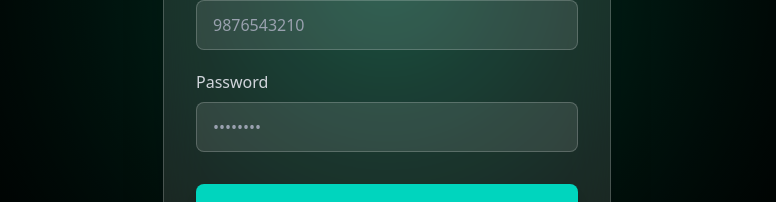
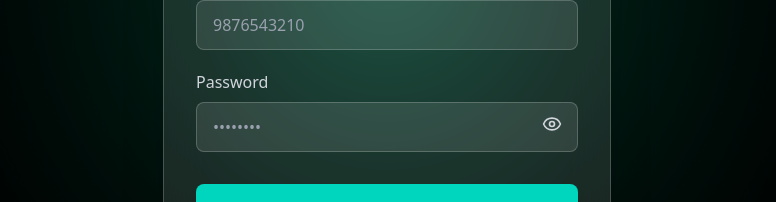
Before and after one commit to Varun-6390/Printify-Frontend, a React (Vite) app: page /Registration in a window 1280 px wide. Shown: the part 428-630 px from the top of the page, without its empty margins (253-1029 px from the left). Built offline with nearby package versions, Linux system fonts and the light colour scheme.

Commit message:
eye toggle in password

```diff
--- a/src/output.css
+++ b/src/output.css
@@ -270,8 +270,14 @@
   .top-10 {
     top: calc(var(--spacing) * 10);
   }
+  .top-11 {
+    top: calc(var(--spacing) * 11);
+  }
   .top-16 {
     top: calc(var(--spacing) * 16);
+  }
+  .right-4 {
+    right: calc(var(--spacing) * 4);
   }
   .-bottom-2 {
     bottom: calc(var(--spacing) * -2);
@@ -948,6 +954,9 @@
   }
   .pt-20 {
     padding-top: calc(var(--spacing) * 20);
+  }
+  .pr-12 {
+    padding-right: calc(var(--spacing) * 12);
   }
   .pb-3 {
     padding-bottom: calc(var(--spacing) * 3);
--- a/src/pages/User/Registration.jsx
+++ b/src/pages/User/Registration.jsx
@@ -1,8 +1,10 @@
 import React, { useState } from 'react';
 import axios from 'axios';
 import AnimatedPage from '../../components/AnimatedPage';
+import { Eye, EyeOff } from "lucide-react";   // <-- for eye icons
 
 const Registration = () => {
+
   const [form, setForm] = useState({
     name: '',
     email: '',
@@ -10,35 +12,43 @@ const Registration = () => {
     mobile: ''
   });
 
+  const [loading, setLoading] = useState(false);
+
+  // SHOW/HIDE PASSWORD STATES
+  const [showPassword, setShowPassword] = useState(false);
+
   const handleChanges = (e) => {
     setForm({ ...form, [e.target.name]: e.target.value });
   };
 
   const handleSubmit = async (e) => {
     e.preventDefault();
+    setLoading(true);
 
     try {
-      const res = await axios.post(`${import.meta.env.VITE_API_URL}/api/user`, form);
-      console.log(res.data);
+      const res = await axios.post(
+        `${import.meta.env.VITE_API_URL}/api/user`,
+        form
+      );
+
       alert("Registered Successfully!");
+      setForm({ name: "", email: "", password: "", mobile: "" });
+
     } catch (er) {
-      console.log(er);
       alert("Something went wrong! Try again later");
     }
+
+    setLoading(false);
   };
 
   return (
     <AnimatedPage>
-      {/* FULL PAGE BACKGROUND */}
       <div className="min-h-screen bg-black flex items-center justify-center px-6 relative overflow-hidden">
 
-        {/* Spotlight Glow */}
+        {/* Background */}
         <div className="absolute inset-0 bg-[radial-gradient(circle_at_center,rgba(0,255,180,0.25),transparent_70%)]"></div>
-
-        {/* Vignette */}
         <div className="absolute inset-0 bg-[radial-gradient(circle,transparent,rgba(0,0,0,0.9))]"></div>
 
-        {/* REGISTRATION CARD */}
         <div className="relative z-10 w-full max-w-md p-8 backdrop-blur-xl bg-white/10 border border-white/20 shadow-2xl rounded-2xl">
 
           <div className="text-center mb-8">
@@ -47,16 +57,19 @@ const Registration = () => {
           </div>
 
           <form onSubmit={handleSubmit}>
+
             {/* Name */}
             <div className="mb-5">
               <label className="text-gray-300 block mb-2">Full Name</label>
               <input
                 type="text"
                 name="name"
+                value={form.name}
+                onChange={handleChanges}
                 placeholder="John Doe"
-                onChange={handleChanges}
-                className="w-full px-4 py-3 bg-white/10 border border-white/20 text-white
-                           rounded-lg placeholder-gray-400 focus:ring-2 focus:ring-teal-400 outline-none"
+                className="w-full px-4 py-3 bg-white/10 border border-white/20 text-white rounded-lg
+                placeholder-gray-400 focus:ring-2 focus:ring-teal-400 outline-none"
+                required
               />
             </div>
 
@@ -66,10 +79,12 @@ const Registration = () => {
               <input
                 type="email"
                 name="email"
+                value={form.email}
+                onChange={handleChanges}
                 placeholder="you@example.com"
-                onChange={handleChanges}
-                className="w-full px-4 py-3 bg-white/10 border border-white/20 text-white
-                           rounded-lg placeholder-gray-400 focus:ring-2 focus:ring-teal-400 outline-none"
+                className="w-full px-4 py-3 bg-white/10 border border-white/20 text-white rounded-lg
+                placeholder-gray-400 focus:ring-2 focus:ring-teal-400 outline-none"
+                required
               />
             </div>
 
@@ -79,43 +94,68 @@ const Registration = () => {
               <input
                 type="tel"
                 name="mobile"
+                value={form.mobile}
+                onChange={handleChanges}
                 placeholder="9876543210"
-                onChange={handleChanges}
-                className="w-full px-4 py-3 bg-white/10 border border-white/20 text-white
-                           rounded-lg placeholder-gray-400 focus:ring-2 focus:ring-teal-400 outline-none"
+                className="w-full px-4 py-3 bg-white/10 border border-white/20 text-white rounded-lg
+                placeholder-gray-400 focus:ring-2 focus:ring-teal-400 outline-none"
+                required
               />
             </div>
 
-            {/* Password */}
-            <div className="mb-8">
+            {/* Password with Toggle */}
+            <div className="mb-8 relative">
               <label className="text-gray-300 block mb-2">Password</label>
+
               <input
-                type="password"
+                type={showPassword ? "text" : "password"}
                 name="password"
+                value={form.password}
+                onChange={handleChanges}
                 placeholder="••••••••"
-                onChange={handleChanges}
-                className="w-full px-4 py-3 bg-white/10 border border-white/20 text-white
-                           rounded-lg placeholder-gray-400 focus:ring-2 focus:ring-teal-400 outline-none"
+                className="w-full px-4 py-3 bg-white/10 border border-white/20 text-white rounded-lg
+                placeholder-gray-400 focus:ring-2 focus:ring-teal-400 outline-none pr-12"
+                required
               />
+
+              {/* Eye Toggle */}
+              <button
+                type="button"
+                onClick={() => setShowPassword(!showPassword)}
+                className="absolute right-4 top-11 text-gray-300 hover:text-white"
+              >
+                {showPassword ? <EyeOff size={20} /> : <Eye size={20} />}
+              </button>
             </div>
 
             {/* Submit */}
             <button
               type="submit"
-              className="w-full py-3 px-4 text-black text-lg font-semibold
-                         bg-teal-400 rounded-lg hover:bg-teal-300 transition shadow-lg"
+              disabled={loading}
+              className={`w-full py-3 text-lg font-semibold rounded-lg transition shadow-lg
+                ${loading ? "bg-teal-300 cursor-not-allowed" : "bg-teal-400 hover:bg-teal-300 text-black"}
+              `}
             >
-              Register
+              {loading ? (
+                <div className="flex items-center justify-center gap-2">
+                  <span className="w-5 h-5 border-2 border-black border-t-transparent rounded-full animate-spin"></span>
+                  Registering...
+                </div>
+              ) : (
+                "Register"
+              )}
             </button>
+
           </form>
 
-          {/* Login Redirect */}
+          {/* Login Link */}
           <p className="text-center text-gray-400 mt-6">
             Already have an account?{" "}
             <a href="/UserLogin" className="text-teal-300 hover:text-teal-200 transition font-medium">
               Log in
             </a>
           </p>
+
         </div>
       </div>
     </AnimatedPage>
--- a/src/pages/User/UserLogin.jsx
+++ b/src/pages/User/UserLogin.jsx
@@ -1,6 +1,7 @@
 import React, { useState } from 'react';
 import axios from 'axios';
 import AnimatedPage from '../../components/AnimatedPage';
+import { Eye, EyeOff } from "lucide-react";
 
 const UserLogin = () => {
 
@@ -9,7 +10,8 @@ const UserLogin = () => {
     password: ""
   });
 
-  const [loading, setLoading] = useState(false); // NEW STATE
+  const [loading, setLoading] = useState(false);
+  const [showPassword, setShowPassword] = useState(false);
 
   const handleChange = (e) => {
     setForm({ ...form, [e.target.name]: e.target.value });
@@ -17,41 +19,38 @@ const UserLogin = () => {
 
   const handleSubmit = async (e) => {
     e.preventDefault();
-    setLoading(true); // START LOADING
+    setLoading(true);
 
     try {
-      const res = await axios.post(
-        `${import.meta.env.VITE_API_URL}/api/user/login`,
-        form
-      );
+      const res = await axios.post(`${import.meta.env.VITE_API_URL}/api/user/login`, form);
 
       if (res.data.message === "Login Success") {
         alert("Login successfully");
-
         localStorage.setItem("role", res.data.user.role);
         localStorage.setItem("email", res.data.user.email);
         localStorage.setItem("id", res.data.user.id);
         localStorage.setItem("userName", res.data.user.name);
-
         window.location.href = '/UserDashboard';
       } else {
-        alert("Enter correct details");
+        alert("Invalid credentials");
       }
 
     } catch (err) {
-      alert("Login failed. Please try again.");
+      alert("Something went wrong. Try again.");
     }
 
-    setLoading(false); // STOP LOADING
+    setLoading(false);
   };
 
   return (
     <AnimatedPage>
       <div className="min-h-screen bg-black flex items-center justify-center px-6 relative overflow-hidden">
 
+        {/* Background */}
         <div className="absolute inset-0 bg-[radial-gradient(circle_at_center,rgba(0,255,180,0.25),transparent_70%)]"></div>
         <div className="absolute inset-0 bg-[radial-gradient(circle,transparent,rgba(0,0,0,0.9))]"></div>
 
+        {/* Login Card */}
         <div className="relative z-10 w-full max-w-md backdrop-blur-xl bg-white/10 border border-white/20 shadow-2xl rounded-2xl p-8">
 
           <div className="text-center mb-8">
@@ -60,6 +59,7 @@ const UserLogin = () => {
           </div>
 
           <form onSubmit={handleSubmit}>
+
             {/* Email */}
             <div className="mb-6">
               <label className="text-gray-300 block mb-2">Email Address</label>
@@ -68,36 +68,46 @@ const UserLogin = () => {
                 name="email"
                 placeholder="you@example.com"
                 onChange={handleChange}
+                required
                 className="w-full px-4 py-3 bg-white/10 border border-white/20 text-white rounded-lg
                            placeholder-gray-400 focus:ring-2 focus:ring-teal-400 outline-none"
-                required
               />
             </div>
 
-            {/* Password */}
-            <div className="mb-8">
+            {/* Password w/Toggle */}
+            <div className="mb-8 relative">
               <label className="text-gray-300 block mb-2">Password</label>
+
               <input
-                type="password"
+                type={showPassword ? "text" : "password"}
                 name="password"
                 placeholder="••••••••"
                 onChange={handleChange}
+                required
                 className="w-full px-4 py-3 bg-white/10 border border-white/20 text-white rounded-lg
-                           placeholder-gray-400 focus:ring-2 focus:ring-teal-400 outline-none"
-                required
+                           placeholder-gray-400 focus:ring-2 focus:ring-teal-400 outline-none pr-12"
               />
+
+              {/* Eye Icon */}
+              <button
+                type="button"
+                onClick={() => setShowPassword(!showPassword)}
+                className="absolute right-4 top-11 text-gray-300 hover:text-white"
+              >
+                {showPassword ? <EyeOff size={20} /> : <Eye size={20} />}
+              </button>
             </div>
 
-            {/* LOGIN BUTTON WITH LOADER */}
+            {/* Submit Button */}
             <button
               type="submit"
               disabled={loading}
-              className={`w-full py-3 rounded-lg text-lg font-semibold transition shadow-lg
+              className={`w-full py-3 rounded-lg text-lg font-semibold shadow-lg transition
                 ${loading ? "bg-teal-300 cursor-not-allowed" : "bg-teal-400 hover:bg-teal-300 text-black"}
               `}
             >
               {loading ? (
-                <div className="flex justify-center items-center gap-2">
+                <div className="flex items-center justify-center gap-2">
                   <span className="w-5 h-5 border-2 border-black border-t-transparent rounded-full animate-spin"></span>
                   Logging in...
                 </div>
@@ -107,14 +117,15 @@ const UserLogin = () => {
             </button>
           </form>
 
+          {/* Register Link */}
           <p className="text-center text-gray-400 mt-6">
             Don't have an account?{" "}
             <a href="/Registration" className="text-teal-300 hover:text-teal-200 transition font-medium">
               Register
             </a>
           </p>
+        </div>
 
-        </div>
       </div>
     </AnimatedPage>
   );
```
